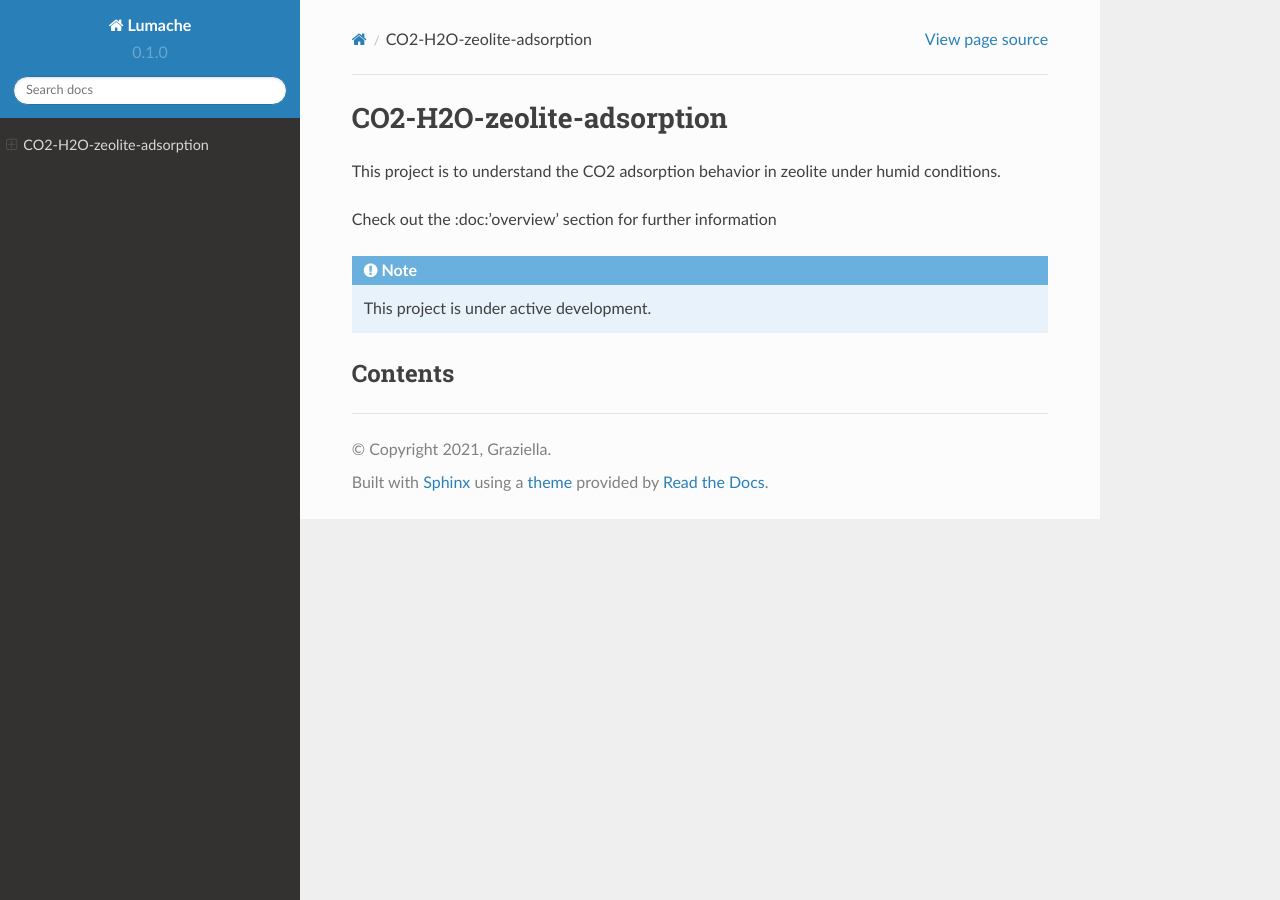
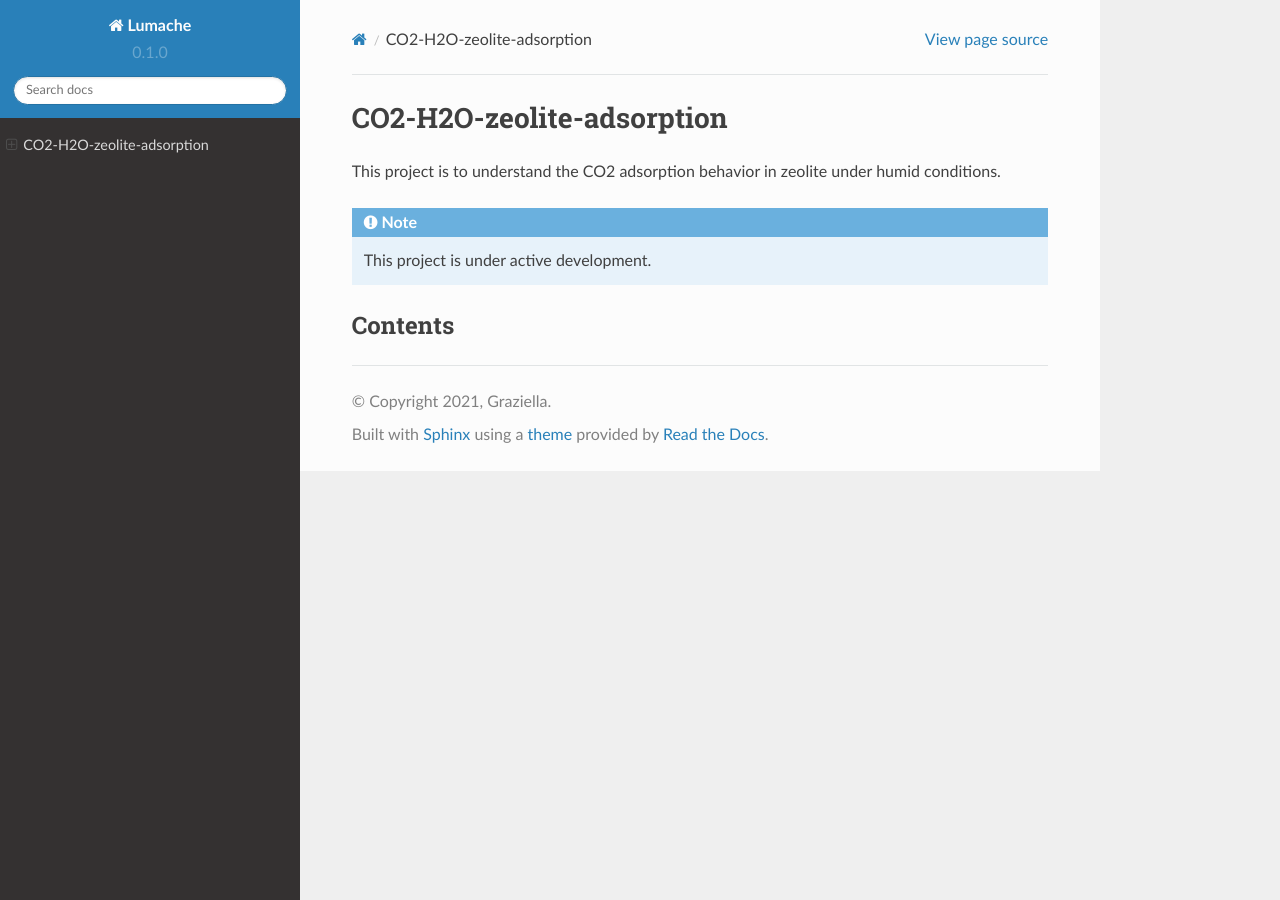
Before and after one commit to calvin1126/CO2_H2O_zeolite_adsorption, a Sphinx documentation site: the page built from docs/source/index.rst, in a window 1280 px wide. Built offline with Sphinx 7.4.7 and the Read the Docs theme 2.0.0, drawn with Linux system fonts in a browser that asks for light colours; pages that are not in the unit, such as notebooks, are missing from menus.

Commit message:
Update index.rst

```diff
--- a/docs/source/index.rst
+++ b/docs/source/index.rst
@@ -2,8 +2,6 @@ CO2-H2O-zeolite-adsorption
 ===================================
 
 This project is to understand the CO2 adsorption behavior in zeolite under humid conditions.
-
-Check out the :doc:'overview' section for further information
 
 .. note::
 
```
